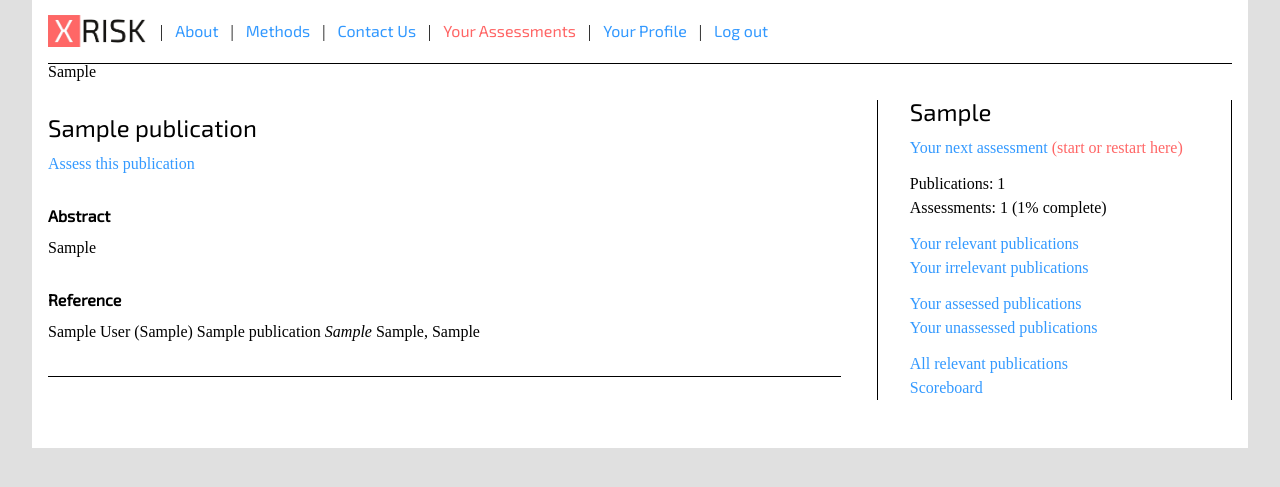
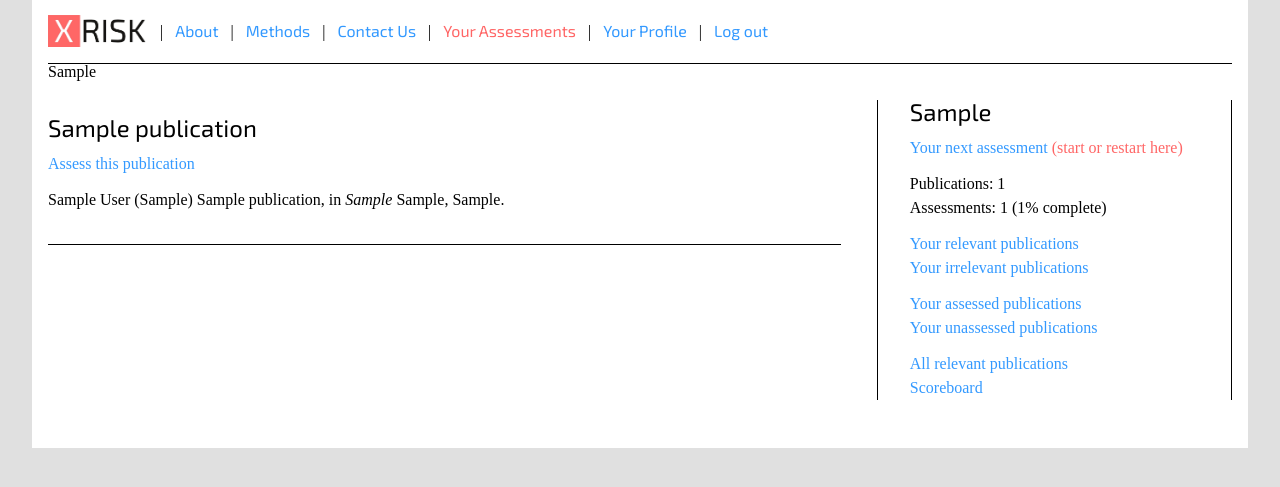
Before and after one commit to gormshackelford/x-risk, a Django app: template engine/templates/engine/topics.html in a window 1280 px wide. Shown: the part 17-504 px from the top of the page. Run offline with Django 3.2, Linux system fonts and the light colour scheme; a user stored in the database is signed in; tables that the repository leaves empty hold one stand-in row (values such as "Sample post"); the template is opened without the code that fills it: values that come from a table or form of the project are taken from there, most other values are stand-ins (such as "Sample title", 1, 10 or a date in 2020); some web fonts are replaced.

Commit message:
Changed text

```diff
--- a/engine/templates/engine/topics.html
+++ b/engine/templates/engine/topics.html
@@ -31,13 +31,7 @@
       </p>
     {% endif %}
 
-    {% if user.is_authenticated %}
-      <h2>Abstract</h2>
-      <p>{{ publication.abstract|default:'[not available]' }}</p>
-    {% endif %}
-
-    <h2>Reference</h2>
-    <p>{{ publication.author|default:'[authors not available]' }} ({{ publication.year|default:'[year not available]' }}) {{ publication.title|default:'[title not available]' }} <span class="italic">{{ publication.journal|default:'[journal not available]' }}</span> {{ publication.volume|default:'[volume not available]'}}, {{ publication.pages|default:'[pages not available]' }}</p>
+    <p>{{ publication.author|default:'[authors not available]' }} ({{ publication.year|default:'[year not available]' }}) {{ publication.title|default:'[title not available]' }}, in <span class="italic">{{ publication.journal|default:'[journal not available]' }}</span> {{ publication.volume|default:'[volume not available]'}}, {{ publication.pages|default:'[pages not available]' }}.</p>
 
     <p class="hr"></p>
 
```
